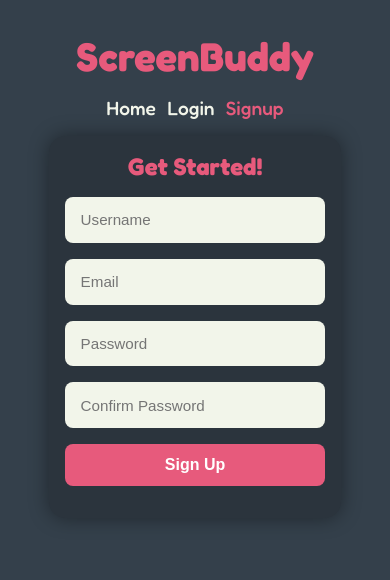
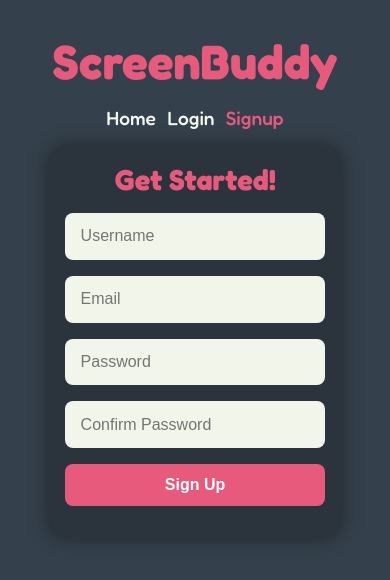
Before and after one commit to tcode-g/ScreenBuddy, a React (Vite) app in the folder frontend/: page /signup in a window 390 px wide. Shown: the top 580 px of the page. Built offline with nearby package versions, Linux system fonts and the light colour scheme.

Commit message:
Slight adjustments, finished mobile support
Made some font sizes a bit bigger

```diff
--- a/frontend/src/index.css
+++ b/frontend/src/index.css
@@ -136,7 +136,7 @@ body {
 @media (max-width: 768px) {
   .title {
     margin-top: 0rem;
-    font-size: 2.5em;
+    font-size: 3em;
     text-align: center;
   }
 
@@ -155,15 +155,10 @@ body {
     width: 80%;
     height: 80%;
     padding: 1rem;
-
   }
 
   .info-title {
-    font-size: 1.5em;
-  }
-
-  .info-input {
-    font-size: 0.95em;
+    font-size: 1.8em;
   }
 
   .info-button {
```
